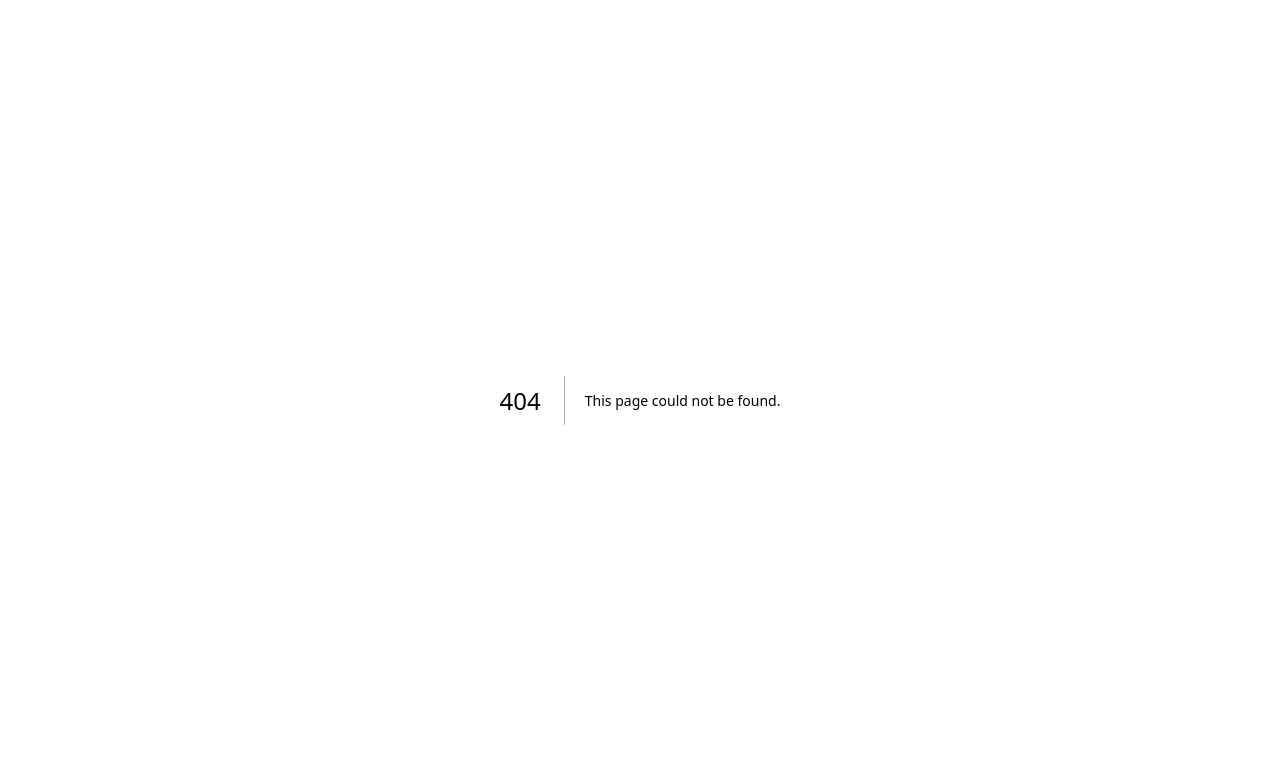
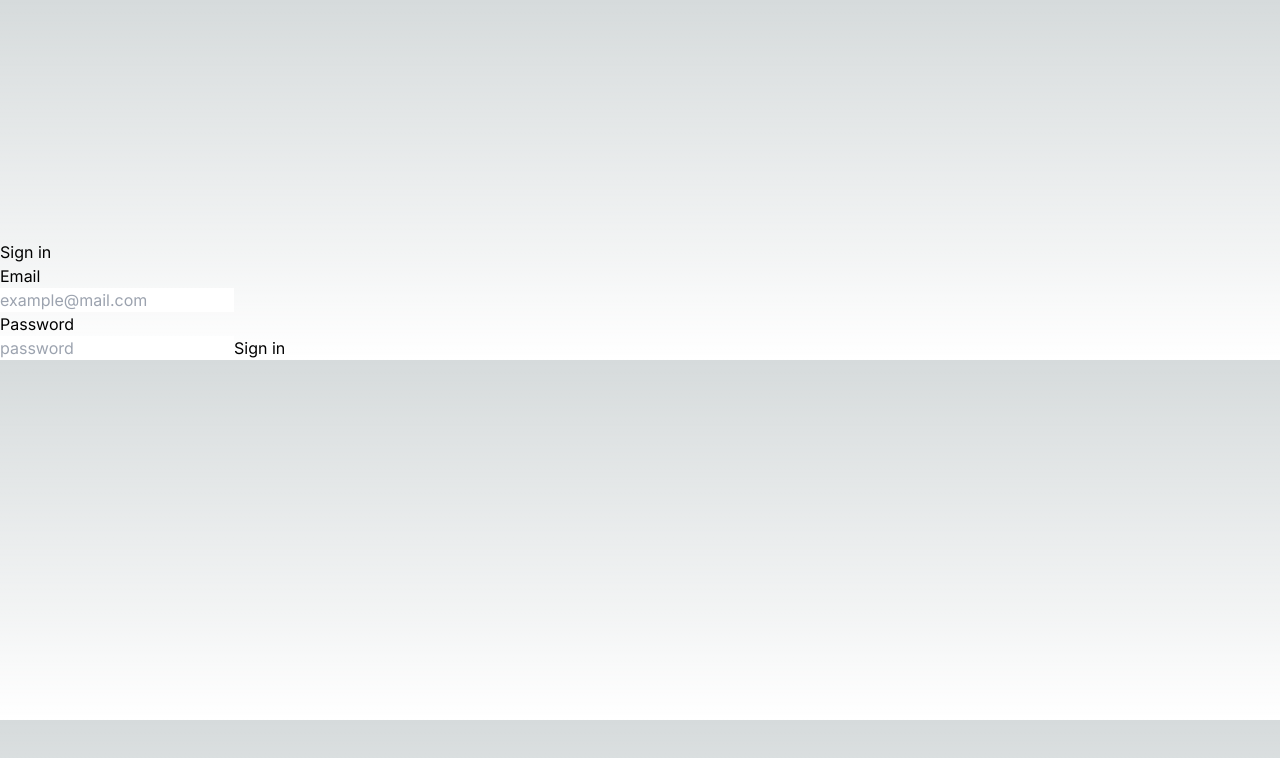
Before and after one commit to DewanaGustavus/Next-Firebase-App, a Next.js app: page /signin in a window 1280 px wide. Before the commit this address had no page. Shown: the top 758 px of the page. Built offline with nearby package versions, Linux system fonts and the light colour scheme; no server answers.

Commit message:
Next authentication frontend

```diff
--- /dev/null
+++ b/src/app/signin/page.tsx
@@ -0,0 +1,42 @@
+'use client'
+import signIn from "@/firebase/auth/signin";
+import { useRouter } from 'next/navigation'
+import { FormEvent, useState } from "react";
+
+export default function Page() {
+    const [email, setEmail] = useState('')
+    const [password, setPassword] = useState('')
+    const router = useRouter()
+
+    const handleForm = async (event: FormEvent<HTMLFormElement>) => {
+        event.preventDefault()
+
+        const { result, error } = await signIn(email, password);
+
+        if (error) {
+            return console.log(error)
+        }
+
+        // else successful
+        console.log(result)
+        return router.push("/admin")
+    }
+
+    return (<div className="wrapper">
+        <div className="form-wrapper">
+            <h1 className="mt-60 mb-30">Sign in</h1>
+            <form onSubmit={handleForm} className="form">
+                <label htmlFor="email">
+                    <p>Email</p>
+                    <input onChange={(e) => setEmail(e.target.value)} required type="email" name="email" id="email" placeholder="example@mail.com" />
+                </label>
+                <label htmlFor="password">
+                    <p>Password</p>
+                    <input onChange={(e) => setPassword(e.target.value)} required type="password" name="password" id="password" placeholder="password" />
+                </label>
+                <button type="submit">Sign in</button>
+            </form>
+        </div>
+
+    </div>);
+}
--- /dev/null
+++ b/src/app/signup/page.tsx
@@ -0,0 +1,41 @@
+'use client'
+import signUp from "@/firebase/auth/signup";
+import { useRouter } from 'next/navigation'
+import { FormEvent, useState } from "react";
+
+export default function Page() {
+    const [email, setEmail] = useState('')
+    const [password, setPassword] = useState('')
+    const router = useRouter()
+
+    const handleForm = async (event: FormEvent<HTMLFormElement>) => {
+        event.preventDefault()
+
+        const { result, error } = await signUp(email, password);
+
+        if (error) {
+            return console.log(error)
+        }
+
+        // else successful
+        console.log(result)
+        return router.push("/admin")
+    }
+
+    return (<div className="wrapper">
+        <div className="form-wrapper">
+            <h1 className="mt-60 mb-30">Sign up</h1>
+            <form onSubmit={handleForm} className="form">
+                <label htmlFor="email">
+                    <p>Email</p>
+                    <input onChange={(e) => setEmail(e.target.value)} required type="email" name="email" id="email" placeholder="example@mail.com" />
+                </label>
+                <label htmlFor="password">
+                    <p>Password</p>
+                    <input onChange={(e) => setPassword(e.target.value)} required type="password" name="password" id="password" placeholder="password" />
+                </label>
+                <button type="submit">Sign up</button>
+            </form>
+        </div>
+    </div>);
+}
```
